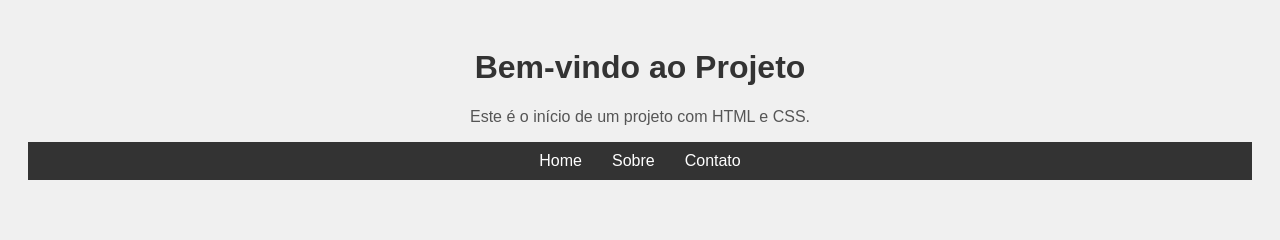
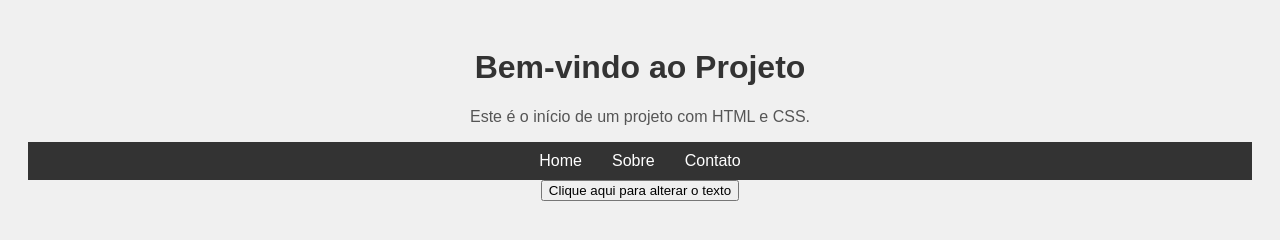
Before and after one commit to rafaelTischler/projeto_htmlbasico, a plain HTML site: page index.html in a window 1280 px wide. Drawn offline with Linux system fonts and the light colour scheme.

Commit message:
adicionando interatividade com javascript

```diff
--- a/index.html
+++ b/index.html
@@ -18,5 +18,7 @@
             </ul>
         </nav>
     </header>
-    </body>
+    <button onclick="alterarTexto()">Clique aqui para alterar o texto</button>
+    <script src="script.js"></script>
+</body>
 </html>
--- /dev/null
+++ b/script.js
@@ -0,0 +1,4 @@
+function alterarTexto() {
+    const paragrafo = document.querySelector("p");
+    paragrafo.textContent = "Texto alterado com sucesso! 🚀";
+}
```
